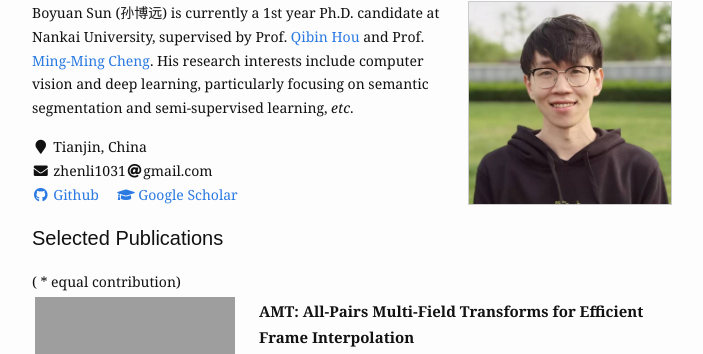
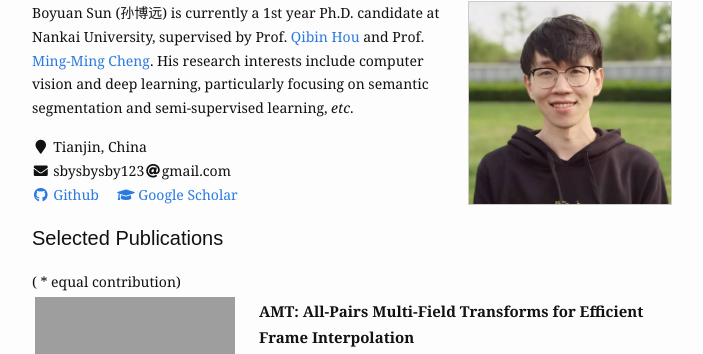
Before and after one commit to BBBBchan/BBBBchan.github.io, a Jekyll site: the page built from index.html, in a window 1280 px wide. Shown: the part 106-460 px from the top of the page, without its empty margins (288-991 px from the left). Built offline with Jekyll 4.4.1, drawn with Linux system fonts in a browser that asks for light colours.

Commit message:
modify information

```diff
--- a/index.html
+++ b/index.html
@@ -116,11 +116,11 @@
 <p>
   <i class="fa fa-fw fa-map-marker" aria-hidden="true"></i> Tianjin, China
   <br/>
-  <i class="fas fa-fw fa-envelope"></i> zhenli1031<i class="fas fa-fw fa-at"></i>gmail.com
+  <i class="fas fa-fw fa-envelope"></i> sbysbysby123<i class="fas fa-fw fa-at"></i>gmail.com
   <br/>
-  <a href="https://github.com/Paper99"><i class="fab fa-fw fa-github" aria-hidden="true"></i> Github</a>
+  <a href="https://github.com/BBBBChan"><i class="fab fa-fw fa-github" aria-hidden="true"></i> Github</a>
   &nbsp;&nbsp;&nbsp;
-  <a href="https://scholar.google.com/citations?user=utI5YFEAAAAJ&hl=en"><i class="fas fa-fw fa-graduation-cap"></i> Google Scholar</a>
+  <a href="https://scholar.google.com/citations?user=GvTWUAEAAAAJ&hl=en"><i class="fas fa-fw fa-graduation-cap"></i> Google Scholar</a>
 </p>
 
 <div id="publication">
```
